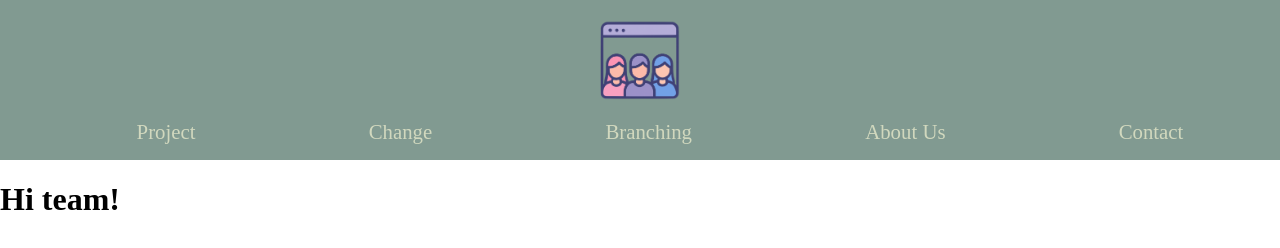
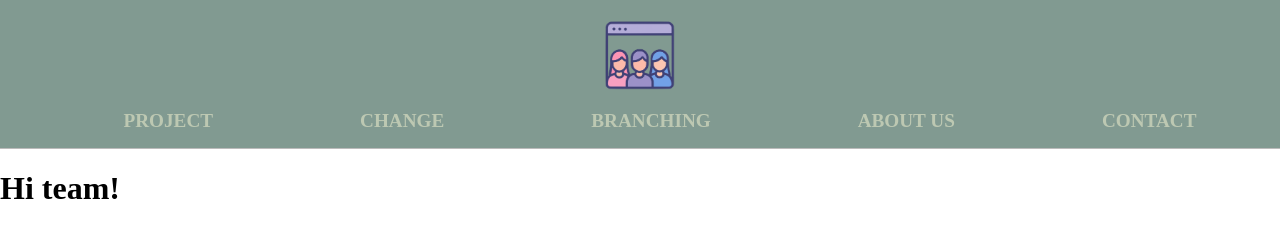
Before and after one commit to mamahimiko/git-practice-team2, a plain HTML site: page index.html in a window 1280 px wide. Drawn offline with Linux system fonts and the light colour scheme.

Commit message:
Add another hover effects

```diff
--- a/index.html
+++ b/index.html
@@ -13,11 +13,11 @@
         </div>
         <nav class="nav">
             <ul>
-                <li><a href="project.html" class="Project.html">Project</a></li>
-                <li><a href="change.html" class="Change.html">Change</a></li>
-                <li><a href="branching.html"class="Branching.html">Branching</a></li>
-                <li><a href="about.html" class="About Us.html">About Us</a></li>
-                <li><a href="contact.html"class="Contact.html">Contact</a></li>
+                <li><a href="project.html" class="menu">Project</a></li>
+                <li><a href="change.html" class="menu">Change</a></li>
+                <li><a href="branching.html"class="menu">Branching</a></li>
+                <li><a href="about.html" class="menu">About Us</a></li>
+                <li><a href="contact.html"class="menu">Contact</a></li>
             </ul>
         </nav>
     </header>
--- a/styles/global.css
+++ b/styles/global.css
@@ -24,13 +24,18 @@ body {
 }
 
 .header-logo {
-  width: 80px;
+  width: 70px;
   height: auto;
 }
 
+.header-logo:hover {
+  box-shadow: 0 0 11px rgba(33, 33, 33, 0.2);
+}
+
 .nav {
-  font-size: 1.3rem;
+  font-size: 1.2rem;
   padding: 16px 10px;
+  border-bottom: 1px solid #bbbbbb;
 }
 
 .nav ul {
@@ -43,9 +48,40 @@ body {
 .nav a {
   text-decoration: none;
   color: #d1d8be;
-  padding: 8px 20px;
+  position: relative;
+  text-transform: uppercase;
+  font-weight: bold;
+  opacity: 0.75;
+  padding: 0 20px;
 }
 
 .nav a:hover {
-  color: #eeefeb;
+  opacity: 1;
 }
+
+.nav a::before {
+  content: "";
+  height: 2px;
+  position: absolute;
+  background-color: #cba6a6;
+  bottom: -15px;
+  left: 0;
+  width: 100%;
+  border-radius: 8px;
+  transform: scaleX(0);
+  transition: transform 0.3s ease;
+}
+
+.nav a:hover::before {
+  transform: scaleX(1);
+}
+
+.nav a::after {
+  content: "";
+  display: block;
+  position: absolute;
+  bottom: -15px;
+  left: 0;
+  width: 100%;
+  height: 15px;
+}
```
